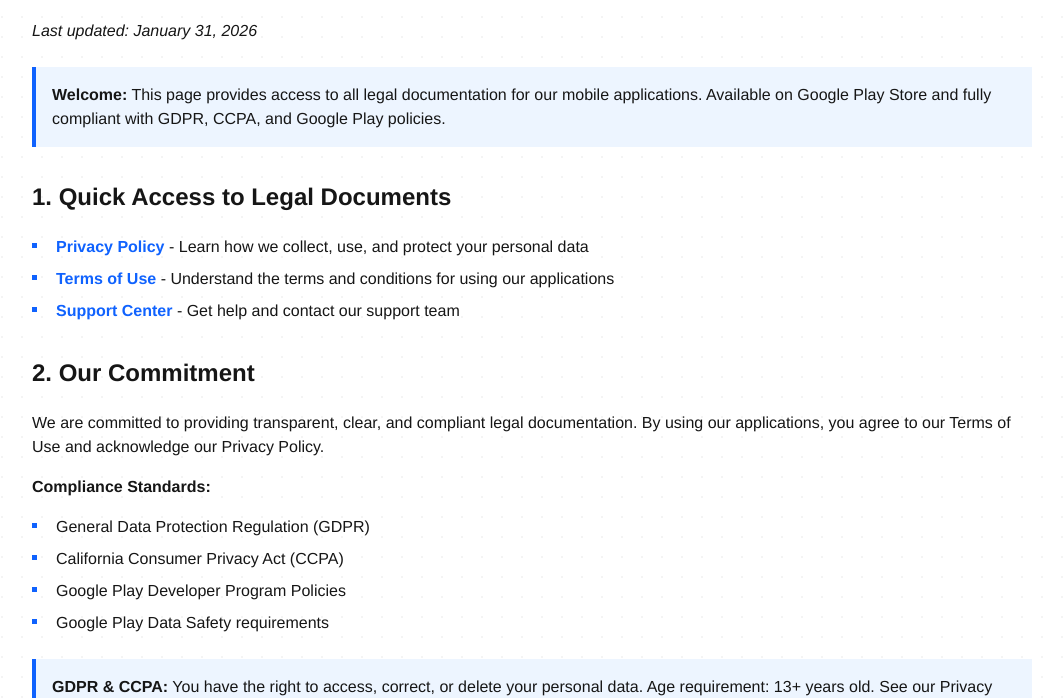
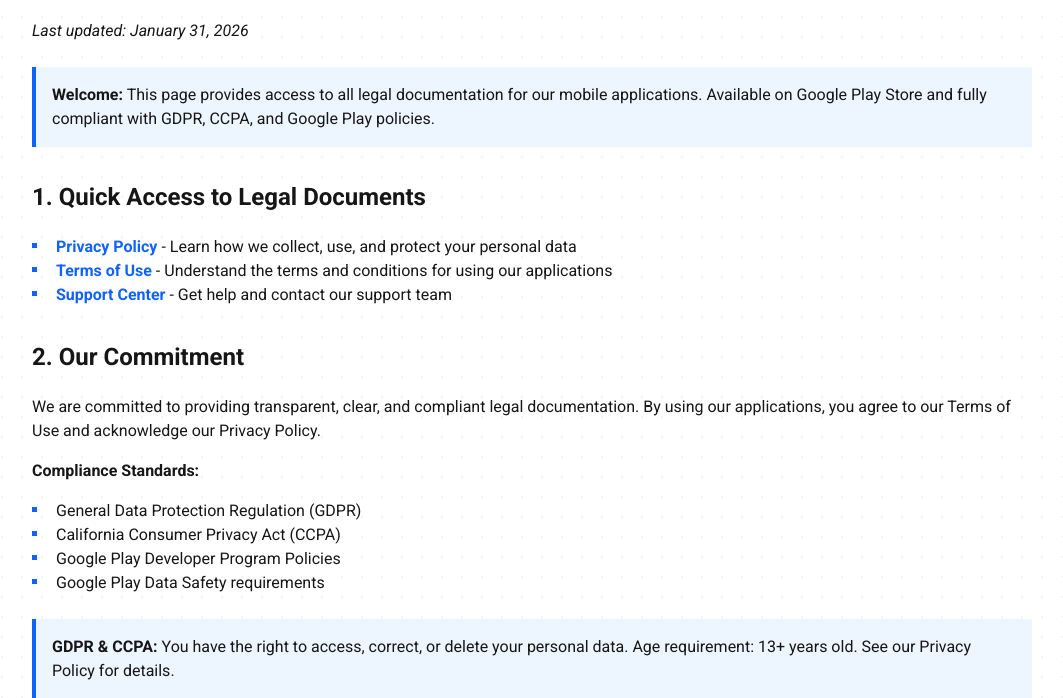
Before and after one commit to abdelali-touil/legal, a plain HTML site: page index.html in a window 1280 px wide. Shown: the part 113-811 px from the top of the page, without its empty margins (108-1171 px from the left). Drawn offline with Linux system fonts and the light colour scheme.

```diff
--- a/css/style.css
+++ b/css/style.css
@@ -1,5 +1,6 @@
+@import url('https://fonts.googleapis.com/css2?family=Roboto:ital,wght@0,100;0,300;0,400;0,500;0,700;0,900;1,100;1,300;1,400;1,500;1,700;1,900&display=swap');
 body {
-    font-family: 'Helvetica Neue', Arial, sans-serif;
+    font-family: 'Roboto', Arial, sans-serif;
     /* font-size: 14px; */
     line-height: 1.5;
     max-width: 1000px;
@@ -81,7 +82,7 @@ ul {
 li {
     position: relative;
     padding-left: 24px;
-    margin-bottom: 8px;
+    margin-bottom: 0px;
 }
 
 li::before {
```
Also changed, not shown: terms.html (+3 -4 lines).
